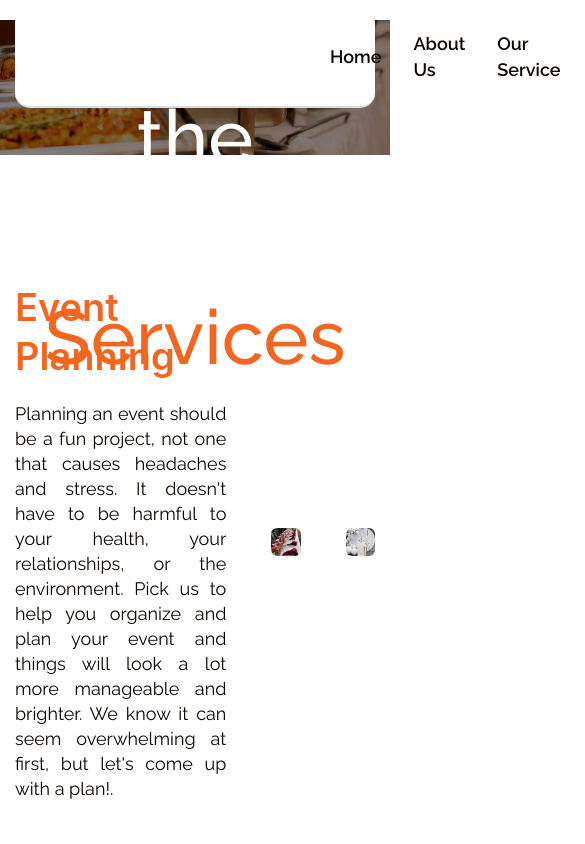
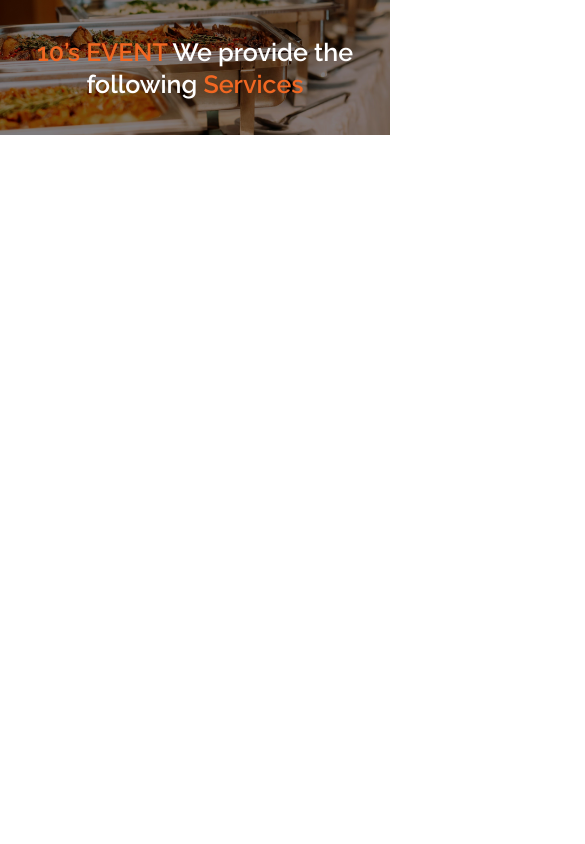
Before and after one commit to Roni006/10sEvent, a React (Vite) app: page /our-service in a window 390 px wide. Shown: the top 844 px of the page, 585 px wide, since content can reach past the window. Built offline with nearby package versions, Linux system fonts and the light colour scheme.

Commit message:
maked our service components service banner responsive

```diff
--- a/src/Components/OurService/OurService.jsx
+++ b/src/Components/OurService/OurService.jsx
@@ -7,8 +7,8 @@ const OurService = () => {
   return (
     <>
       <ServiceBanner />
-      <Service />
-      <CallToAction />
+      {/* <Service />
+      <CallToAction /> */}
     </>
   );
 };
--- a/src/Layouts/RootLayOut.jsx
+++ b/src/Layouts/RootLayOut.jsx
@@ -5,7 +5,7 @@ import { Outlet } from "react-router";
 const RootLayOut = () => {
   return (
     <div>
-      <Navbar />
+      {/* <Navbar /> */}
       <Outlet />
     </div>
   );
--- a/src/pages/ServiceBanner.jsx
+++ b/src/pages/ServiceBanner.jsx
@@ -4,7 +4,26 @@ import serviceBanner from "../../src/assets/img/service/servciebanner.png";
 const ServiceBanner = () => {
   return (
     <>
-      <section className="-mt-20">
+      <section className="xl:-mt-20 lg:-mt-25 md:-mt-26 sm:mt-0 mt-0 ">
+        <div className="relative">
+          <img className="w-full h-auto" src={serviceBanner} alt="banner bg" />
+
+          <div className="absolute inset-0 bg-black/50"></div>
+
+          <div className="absolute inset-0 flex items-center justify-center">
+            <h1
+              className="md:pt-15 text-[#f16722] lg:max-w-212.5 md:max-w-137.5 sm:max-w-112.5 max-w-87.5 lg:text-[76px] md:text-[50px]
+            sm:text-[54px] text-[25px] lg:leading-25 md:leading-16.25 sm:leading-15 leading-8 font-semibold font-raleway text-center"
+            >
+              10’s EVENT
+              <span className="text-white"> We provide the following</span>{" "}
+              Services
+            </h1>
+          </div>
+        </div>
+      </section>
+
+      {/* <section className="-mt-20">
         <div className="relative">
           <img className="w-full h-auto" src={serviceBanner} alt="banner bg" />
 
@@ -18,7 +37,7 @@ const ServiceBanner = () => {
             </h1>
           </div>
         </div>
-      </section>
+      </section> */}
     </>
   );
 };
```
